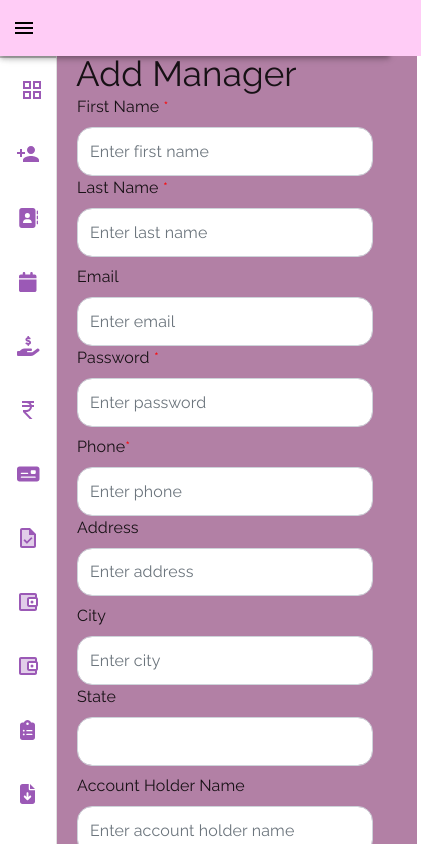
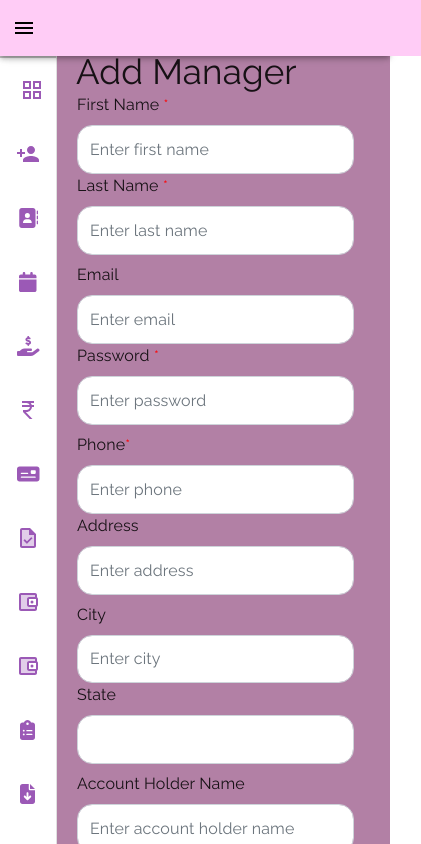
Before and after one commit to kalyani-coder/Event-Managment-Admin, a React (Create React App) app in the folder frontend/: page /addmanager in a window 390 px wide. Shown: the top 844 px of the page, 421 px wide, since content can reach past the window. Built offline with nearby package versions, Linux system fonts and the light colour scheme.

Commit message:
update 9 files

```diff
--- a/frontend/src/components/AddUser/AddAccountant.css
+++ b/frontend/src/components/AddUser/AddAccountant.css
@@ -12,11 +12,11 @@
 
 @media (max-width: 768px) {
   .main-container-for-Addaccount {
-    width: 107%;
-    padding-right: 8px;
+    /* width: 107%;
+    padding-right: 8px; */
     padding-left: 41px;
-    margin-right: auto !important;
-    margin-left: auto !important;
+    /* margin-right: auto !important;
+    margin-left: auto !important; */
     margin-top: 1em;
     background-color: #ad789fef;
   }
--- a/frontend/src/components/AddUser/AddAccountant.js
+++ b/frontend/src/components/AddUser/AddAccountant.js
@@ -163,7 +163,7 @@ const AddAccountant = () => {
   return (
     <>
       <Header />{" "}
-      <div className="w-full  md:h-full  flex items-center justify-center main-container-for-Addaccount">
+      <div className="w-full  md:h-full  flex items-center justify-center main-container-for-Addaccount overflow-hidden">
         <div className="">
           {showSuccessAlert && (
             <Alert
--- a/frontend/src/components/AddUser/AddExecutive.css
+++ b/frontend/src/components/AddUser/AddExecutive.css
@@ -12,11 +12,11 @@
 
 @media (max-width: 768px) {
   .main-container-for-Addaccount {
-    width: 107%;
-    padding-right: 8px;
+    /* width: 107%;
+    padding-right: 8px; */
     padding-left: 41px;
-    margin-right: auto !important;
-    margin-left: auto !important;
+    /* margin-right: auto !important;
+    margin-left: auto !important; */
     margin-top: 1em;
     background-color: #ad789fef;
   }
--- a/frontend/src/components/AddUser/AddExecutive.js
+++ b/frontend/src/components/AddUser/AddExecutive.js
@@ -135,7 +135,7 @@ const AddExecutive = () => {
   return (
     <>
       <Header />{" "}
-      <div className="w-full  md:h-full  flex items-center justify-center main-container-for-Addaccount">
+      <div className="w-full  md:h-full  flex items-center justify-center main-container-for-Addaccount overflow-hidden">
         {" "}
         <div className="">
           {showSuccessAlert && (
--- a/frontend/src/components/AddUser/AddManager.css
+++ b/frontend/src/components/AddUser/AddManager.css
@@ -12,11 +12,11 @@
 
 @media (max-width: 768px) {
   .main-container-for-Addaccount {
-    width: 107%;
-    padding-right: 8px;
+    /* width: 107%;
+    padding-right: 8px; */
     padding-left: 41px;
-    margin-right: auto !important;
-    margin-left: auto !important;
+    /* margin-right: auto !important;
+    margin-left: auto !important; */
     margin-top: 1em;
     background-color: #ad789fef;
   }
--- a/frontend/src/components/AddUser/AddManager.js
+++ b/frontend/src/components/AddUser/AddManager.js
@@ -135,7 +135,7 @@ const AddManager = () => {
   return (
     <>
       <Header />
-      <div className="w-full md:h-full flex items-center justify-center main-container-for-Addaccount ">
+      <div className="w-full md:h-full flex items-center justify-center main-container-for-Addaccount overflow-hidden">
         <div className="">
           {showSuccessAlert && (
             <Alert
--- a/frontend/src/components/AddUser/AddVendor.css
+++ b/frontend/src/components/AddUser/AddVendor.css
@@ -12,11 +12,11 @@
 
 @media (max-width: 768px) {
   .main-container-for-Addaccount {
-    width: 107%;
-    padding-right: 8px;
+    /* width: 107%;
+    padding-right: 8px; */
     padding-left: 41px;
-    margin-right: auto !important;
-    margin-left: auto !important;
+    /* margin-right: auto !important;
+    margin-left: auto !important; */
     margin-top: 1em;
     background-color: #ad789fef;
   }
--- a/frontend/src/components/AddUser/AddVendor.js
+++ b/frontend/src/components/AddUser/AddVendor.js
@@ -125,7 +125,7 @@ const AddVendor = () => {
   return (
     <>
       <Header />{" "}
-      <div className="w-full  md:h-full  flex items-center justify-center main-container-for-Addaccount">
+      <div className="w-full  md:h-full  flex items-center justify-center main-container-for-Addaccount overflow-hidden">
         <div className="">
           {showSuccessAlert && (
             <Alert
--- a/frontend/src/components/UsersDetails/ManagerDetails.js
+++ b/frontend/src/components/UsersDetails/ManagerDetails.js
@@ -39,8 +39,9 @@ const ManagerDetails = () => {
   return (
     <>
       <Header />
-      <div className="container mt-5">
-        <h2 className="mb-4">Manager Details</h2>
+      <div className="w-full  md:h-full  flex items-center justify-center ">
+        <div className="">
+          <h2 className="text-[35px] pl-[1em] ">Manager Details</h2>
           <div className="mb-4">
             <div className="input-group">
               <input
@@ -87,6 +88,7 @@ const ManagerDetails = () => {
             <p className="text-centre">No manager details found.</p>
           )}
         </div>
+      </div>
     </>
   );
 };
```
Lines whose indentation alone changed are shown as unchanged.
